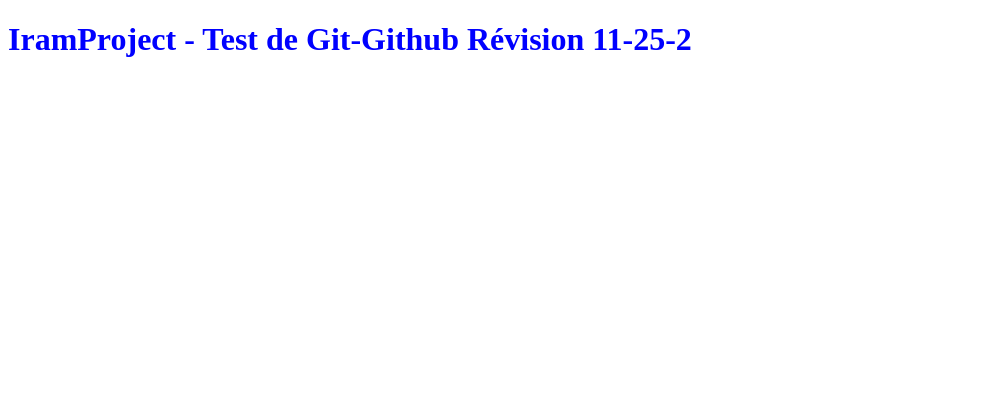
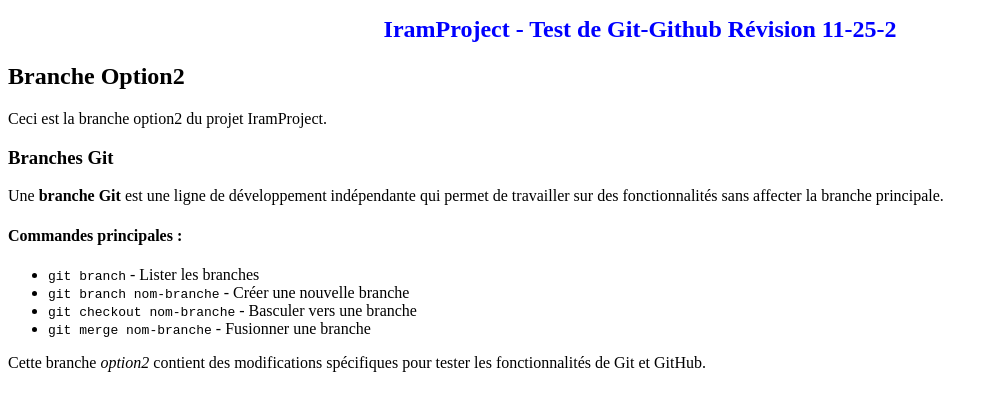
Before and after one commit to DieuIramPS/IramProject, a plain HTML site: page index.html in a window 1280 px wide. Shown: the whole page, without its empty margins (0-995 px from the left). Drawn offline with Linux system fonts and the light colour scheme.

Commit message:
maj index.html style.css

```diff
--- a/index.html
+++ b/index.html
@@ -1,10 +1,29 @@
 <!DOCTYPE html>
 <html>
 <head>
-   <title>Iramproject</title>
+   <title>Iramproject branch option2</title>
    <link rel="stylesheet" type="text/css" href="styles.css">
 </head>
 <body>
    <h1>IramProject - Test de Git-Github Révision 11-25-2</h1>
+   <section>
+      <h2>Branche Option2</h2>
+      <p>Ceci est la branche option2 du projet IramProject.</p>
+      <div class="git-info">
+         <h3>Branches Git</h3>
+         <p>Une <strong>branche Git</strong> est une ligne de développement indépendante qui permet de travailler sur des fonctionnalités sans affecter la branche principale.</p>
+
+         <h4>Commandes principales :</h4>
+         <ul>
+         <li><code>git branch</code> - Lister les branches</li>
+         <li><code>git branch nom-branche</code> - Créer une nouvelle branche</li>
+         <li><code>git checkout nom-branche</code> - Basculer vers une branche</li>
+         <li><code>git merge nom-branche</code> - Fusionner une branche</li>
+         </ul>
+
+         <p>Cette branche <em>option2</em> contient des modifications spécifiques pour tester les fonctionnalités de Git et GitHub.</p>
+      </div>
+   </section>
+
 </body>
 </html>
--- a/styles.css
+++ b/styles.css
@@ -1,3 +1,5 @@
 h1 {
    color: blue;
+   font-size: 24px;
+   text-align: center;
 }
```
